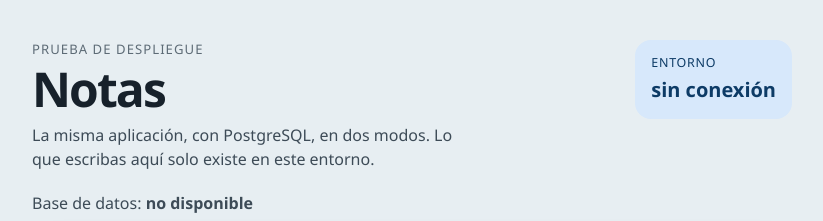
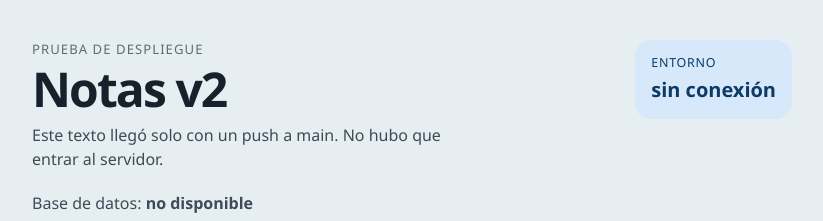
Before and after one commit to jensenit23-oss/prueba, a React (Vite) app in the folder frontend/: page / in a window 1280 px wide. Shown: the top 221 px of the page, without its empty margins (228-1051 px from the left). Built offline with nearby package versions, Linux system fonts and the light colour scheme; no server answers.

Commit message:
Update header title and introductory text in App component for clarity and versioning.

```diff
--- a/frontend/src/App.jsx
+++ b/frontend/src/App.jsx
@@ -97,10 +97,9 @@ export default function App() {
       <header className="hero">
         <div>
           <p className="eyebrow">Prueba de despliegue</p>
-          <h1>Notas</h1>
+          <h1>Notas v2</h1>
           <p className="lede">
-            La misma aplicación, con PostgreSQL, en dos modos. Lo que escribas aquí
-            solo existe en este entorno.
+            Este texto llegó solo con un push a main. No hubo que entrar al servidor.
           </p>
         </div>
         <div className={`badge ${isProduction ? "badge-prod" : "badge-local"}`}>
```
